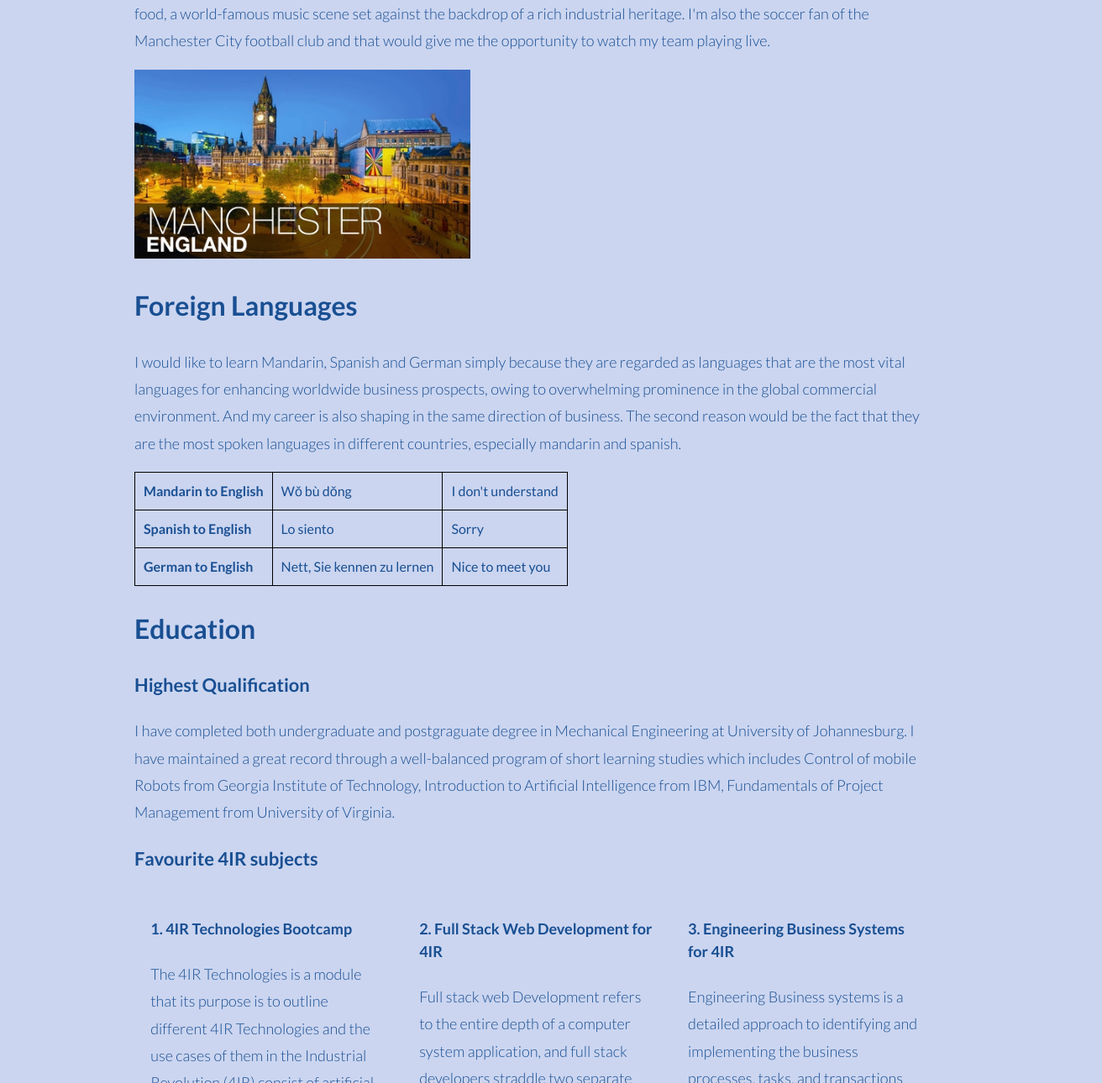
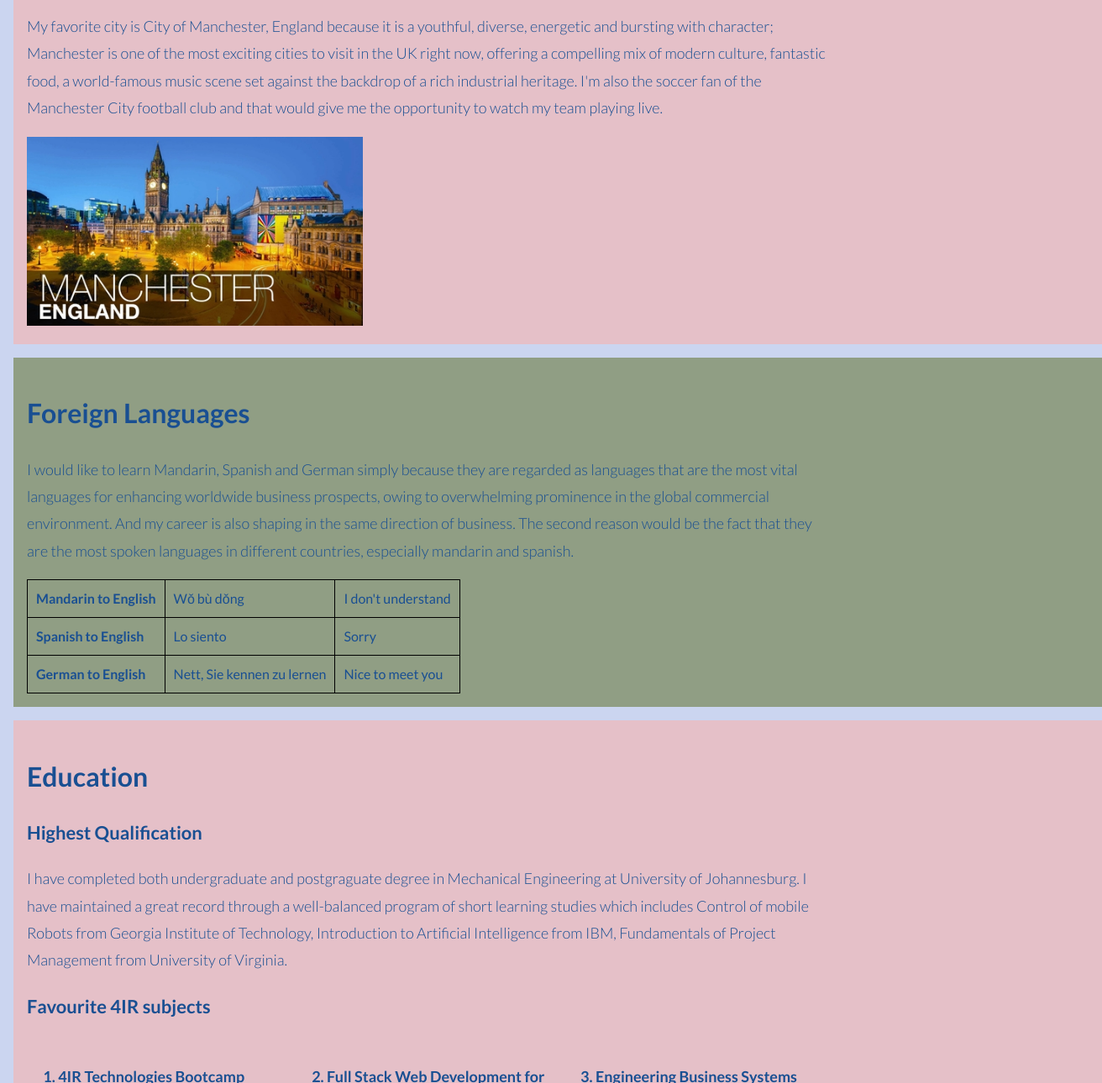
Before and after one commit to Smindlondz/basic_website, a plain HTML site: page my-webpage-grid.html in a window 1280 px wide. Shown: the part 613-1903 px from the top of the page at 84% size, 1312 px wide, since content can reach past the window. Drawn offline with Linux system fonts and the light colour scheme.

Commit message:
updated page of simple-grid

```diff
--- a/my-webpage-grid.html
+++ b/my-webpage-grid.html
@@ -10,8 +10,7 @@
 </head>
 
 <body>
-    <div class="container" style="background-image:url(images/my-header.jpg);background-position: 100%;
-    background-size: cover; background-repeat:no-repeat;" >
+    <div class="container bs hd">
         <div class="row">
             <div class="col-6">
                 <h1>Mandla Ndzimakhwe</h1>
@@ -22,7 +21,7 @@
         </div>
     </div>
 
-    <div class="container">
+    <div class="container bs ct">
         <h2>Favourite City</h2>
         <div class="row">
             <div>
@@ -42,7 +41,7 @@
         </div>
     </div>
 
-    <div class="container">
+    <div class="container bs ln">
         <h2>Foreign Languages</h2>
         <div class="row">
             <div class="text">
@@ -53,7 +52,7 @@
                     different countries,
                     especially mandarin and spanish.</p>
             </div>
-            <div class="row::after">
+            <div>
                 <table>
                     <tr>
                         <th>Mandarin to English</th>
@@ -78,7 +77,7 @@
 
     </div>
 
-    <div class="container">
+    <div class="container bs sb">
         <h2>Education</h2>
         <div>
             <h3>Highest Qualification</h3>
@@ -100,7 +99,7 @@
                 <img src="images/4IR.jpg" width="200" alt="">
             </div>
 
-            <div class="col-4">
+            <div class="col-4 sub">
                 <h4>2. Full Stack Web Development for 4IR</h4>
                 <p> Full stack web Development refers to the entire depth of a computer system application, and full
                     stack developers straddle two separate web development domains: the front end and the back end.
@@ -112,7 +111,7 @@
             <div class="col-4">
                 <h4>3. Engineering Business Systems for 4IR</h4>
                 <p>Engineering Business systems is a detailed approach to identifying and implementing the business
-                    processes, tasks, and transactions that are required to successfully operate a business</p>
+                    processes, tasks, and transactions that are required to successfully operate a business.</p>
                 <img src="images/business.jpg" width="200" alt="">
             </div>
         </div>
--- a/simple-grid.css
+++ b/simple-grid.css
@@ -263,3 +263,23 @@ table, td, th {
 td, th {
   padding: 10px;
 }
+.bs {
+   background-position: 100%;
+   background-size: cover;
+   background-repeat:no-repeat;
+   padding: 1em;
+   margin: 1em;
+   padding-right: 20em;
+  }
+.hd {
+  background-image: url(images/my-header.jpg);
+}
+.ct {
+  background-color: #E5C0C8;
+}
+.ln {
+  background-color: #909E84;
+}
+.sb {
+  background-color: #E5C0C8;
+}
```
